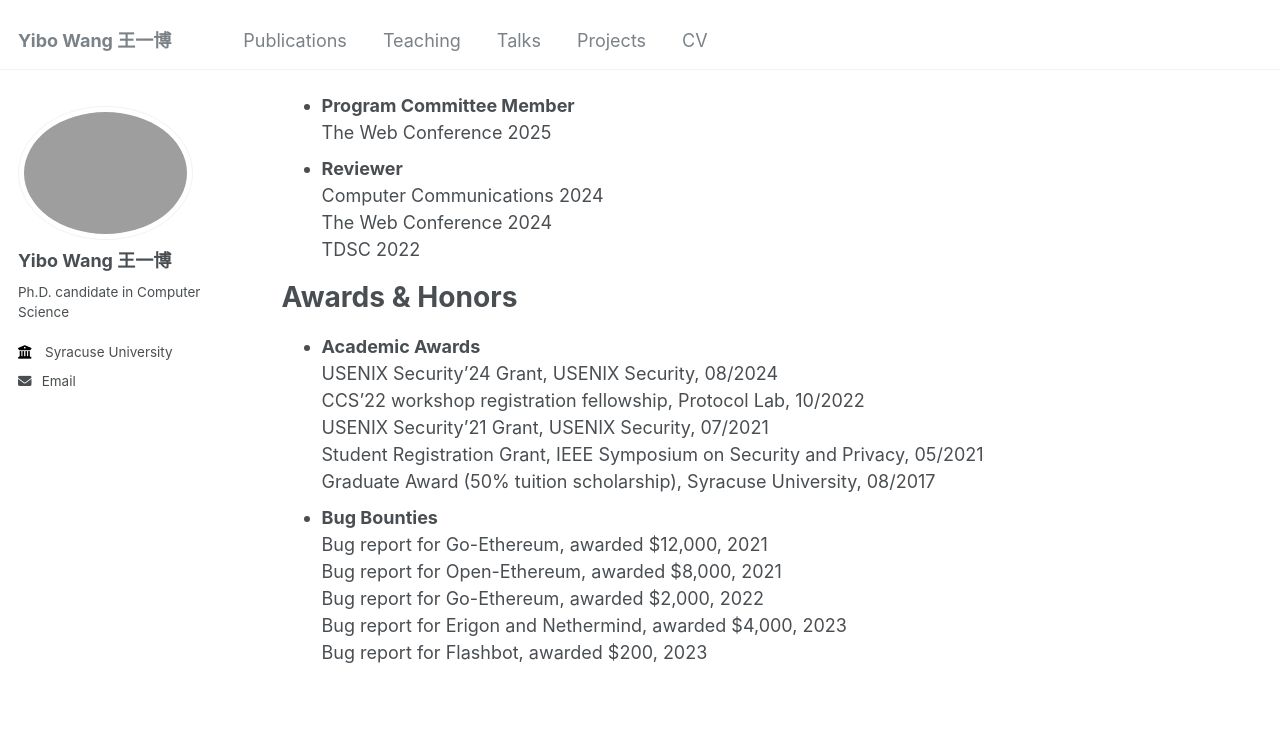
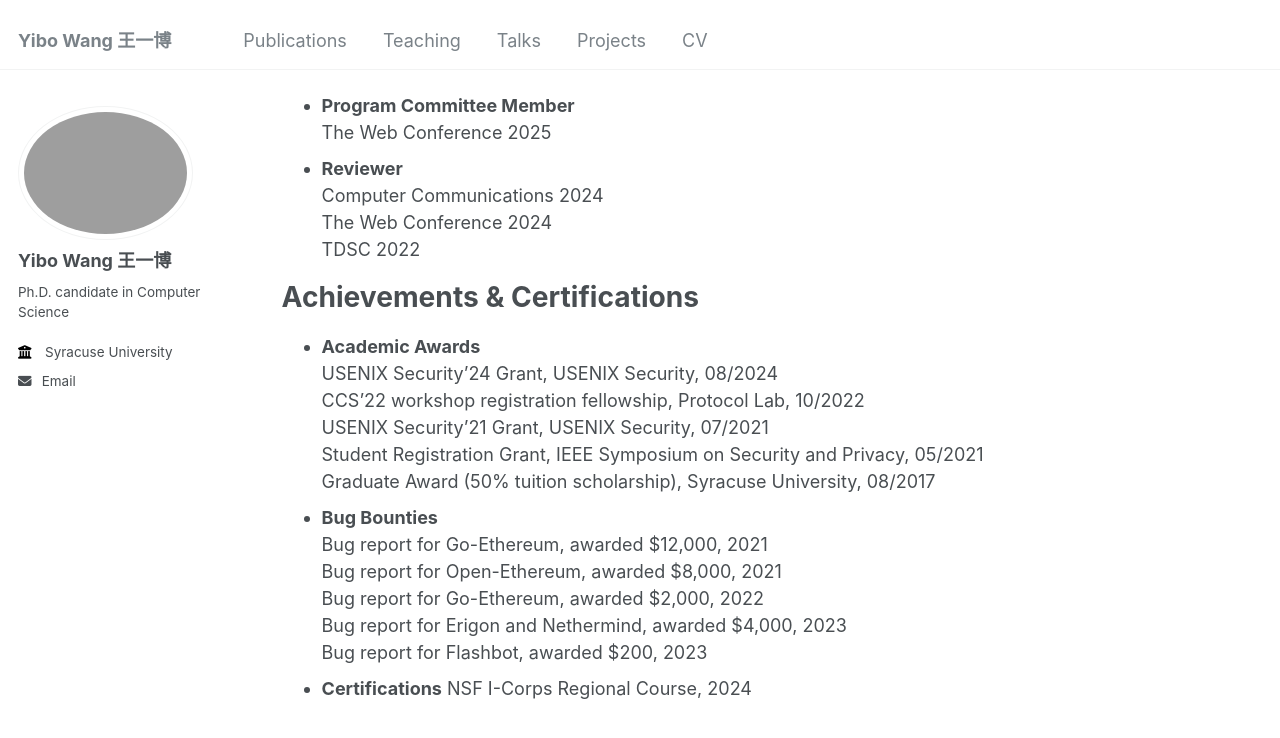
Before and after one commit to wangyibo0308/wangyibo0308.github.io, a Jekyll site: the page built from _pages/about.md, in a window 1280 px wide and 900 px high, scrolled down 1105 px. Shown: the top 738 px of the window. Built offline with Jekyll 4.4.1, drawn with Linux system fonts in a browser that asks for light colours.

Commit message:
Update about.md

```diff
--- a/_pages/about.md
+++ b/_pages/about.md
@@ -44,7 +44,7 @@ Services
   The Web Conference 2024
   TDSC 2022
 
-Awards & Honors
+Achievements & Certifications
 ======
 - **Academic Awards**
   USENIX Security’24 Grant, USENIX Security, 08/2024
@@ -58,3 +58,5 @@ Awards & Honors
   Bug report for Go-Ethereum, awarded $2,000, 2022
   Bug report for Erigon and Nethermind, awarded $4,000, 2023
   Bug report for Flashbot, awarded $200, 2023
+- **Certifications**
+  NSF I-Corps Regional Course, 2024
```
